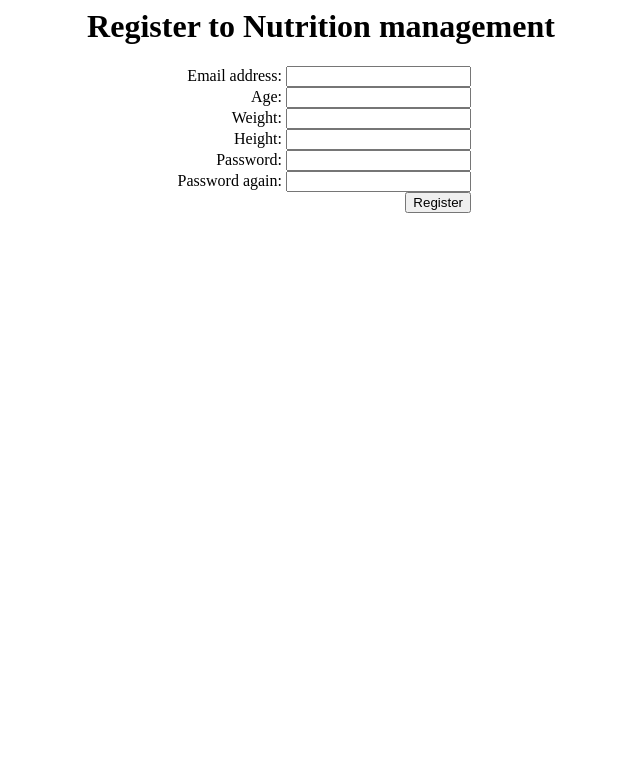
After one commit to kurrestahlberg/tietokantasovellus, a PHP site: page /register.php in a window 1280 px wide. The commit adds this page. Shown: the top 783 px of the page, without its empty margins (319-959 px from the left). Run offline with PHP 8.4, Linux system fonts and the light colour scheme.

Commit message:
Php pages update

```diff
--- /dev/null
+++ b/php/basestyle.css
@@ -0,0 +1,30 @@
+/*
+    Document   : basestyle
+    Created on : Sep 13, 2012, 5:25:21 PM
+    Author     : kstahlberg
+    Description:
+        Purpose of the stylesheet follows.
+*/
+
+root {
+    display: block;
+}
+
+h1 {
+    text-align: center;
+}
+
+.form_div {
+    text-align: center;
+    width: 300px;
+    margin-left: auto;
+    margin-right: auto;
+}
+
+.login {
+    text-align: right;
+}
+
+.registration_form {
+    text-align: right;
+}
--- /dev/null
+++ b/php/register.php
@@ -0,0 +1,23 @@
+<html>
+    <head>
+        <title>Register</title>
+        <link rel="stylesheet" type="text/css" href="basestyle.css" />
+    </head>
+    <body>
+        <h1>
+            Register to Nutrition management
+        </h1>
+
+        <div class="form_div">
+            <form action="mainpage.php?reg=1" method="post" class="registration_form">
+                Email address: <input type="text" name="email" /><br />
+                Age: <input type="text" name="age" /><br />
+                Weight: <input type="text" name="weight" /><br />
+                Height: <input type="text" name="height" /><br />
+                Password: <input type="password" name="password" /><br />
+                Password again: <input type="password" name="password2" /><br />
+                <input type="submit" value="Register" />
+            </form>
+        </div>
+    </body>
+</html>
```
Also changed, not shown: php/index.php (+20 -2 lines), php/mainpage.php (added, +30 -0 lines), 1 other file.
